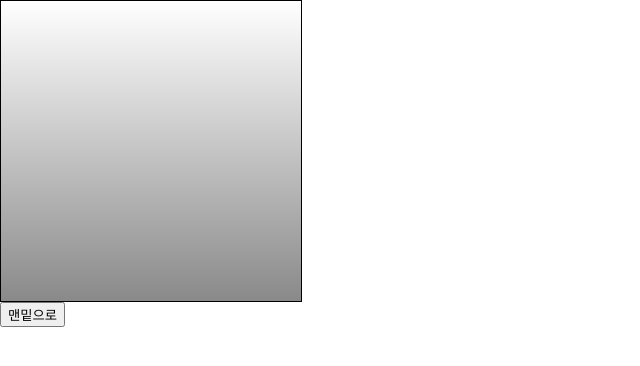
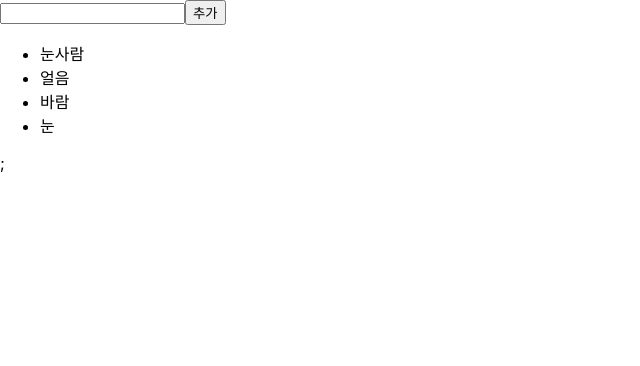
Before and after one commit to iamjinpark/hello-react, a React (Create React App) app: page / in a window 1280 px wide. Shown: the top 366 px of the page, without its empty margins (0-640 px from the left). Built offline with nearby package versions, Linux system fonts and the light colour scheme.

Commit message:
feat : 6강 컴포넌트 반복 실습

```diff
--- /dev/null
+++ b/src/6. Iteration/IterationSample.jsx
@@ -0,0 +1,53 @@
+import { useState } from 'react';
+
+function IterationSample() {
+  // const names = ['눈사람', '얼음', '눈', '바람'];
+  // const nameList = names.map((name, index) => <li key={index}>{name}</li>);
+  // return <ul>{nameList}</ul>;
+
+  const [names, setNames] = useState([
+    { id: 1, text: '눈사람' },
+    { id: 2, text: '얼음' },
+    { id: 3, text: '바람' },
+    { id: 4, text: '눈' },
+  ]);
+  const [inputText, setInputText] = useState('');
+  const [nextId, setNextId] = useState(5);
+
+  const onChange = (e) => {
+    setInputText(e.target.value);
+  };
+
+  // 배열에 추가
+  const onClick = () => {
+    const nextNames = names.concat({
+      id: nextId, // nextId 값을 Id로 설정
+      text: inputText,
+    });
+    setNextId(nextId + 1);
+    setNames(nextNames);
+    setInputText('');
+  };
+
+  // 배열에서 삭제
+  const onRemove = (id) => {
+    const nextNames = names.filter((name) => name.id !== id);
+    setNames(nextNames);
+  };
+
+  const nameList = names.map((name) => (
+    <li key={name.id} onDoubleClick={() => onRemove(name.id)}>
+      {name.text}
+    </li>
+  ));
+
+  return (
+    <>
+      <input type="text" value={inputText} onChange={onChange} />
+      <button onClick={onClick}>추가</button>
+      <ul>{nameList}</ul>;
+    </>
+  );
+}
+
+export default IterationSample;
--- a/src/App.js
+++ b/src/App.js
@@ -1,10 +1,11 @@
+import { Component } from 'react';
 import './App.css';
 import MyComponent from './3.Component/MyComponent';
 import Say from './3.Component/Say';
 import EventPractice from './4.EventHandling/EventPractice.jsx';
 import ValidationSample from './5.Ref/ValidationSample.jsx';
 import ScrollBox from './5.Ref/ScrollBox.jsx';
-import { Component } from 'react';
+import IterationSample from './6. Iteration/IterationSample.jsx';
 
 class App extends Component {
   render() {
@@ -14,15 +15,19 @@
         리액트
       </MyComponent> */}
         {/* <Say /> */}
+
         {/* <EventPractice /> */}
+
         {/* <ValidationSample /> */}
 
-        <ScrollBox
+        {/* <ScrollBox
           ref={(ref) => {
             this.ScrollBox = ref;
           }}
         />
-        <button onClick={() => this.ScrollBox.scrollBottom()}>맨밑으로</button>
+        <button onClick={() => this.ScrollBox.scrollBottom()}>맨밑으로</button> */}
+
+        <IterationSample />
       </div>
     );
   }
```
